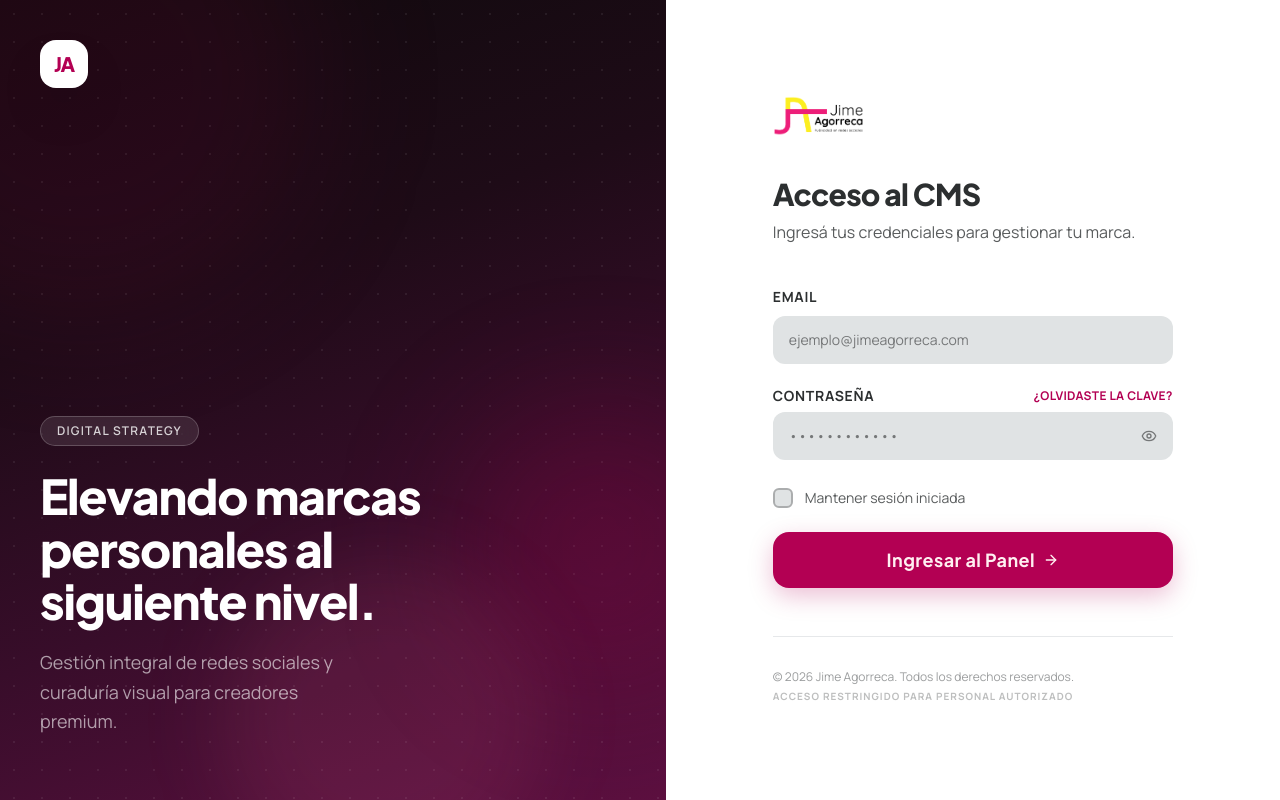
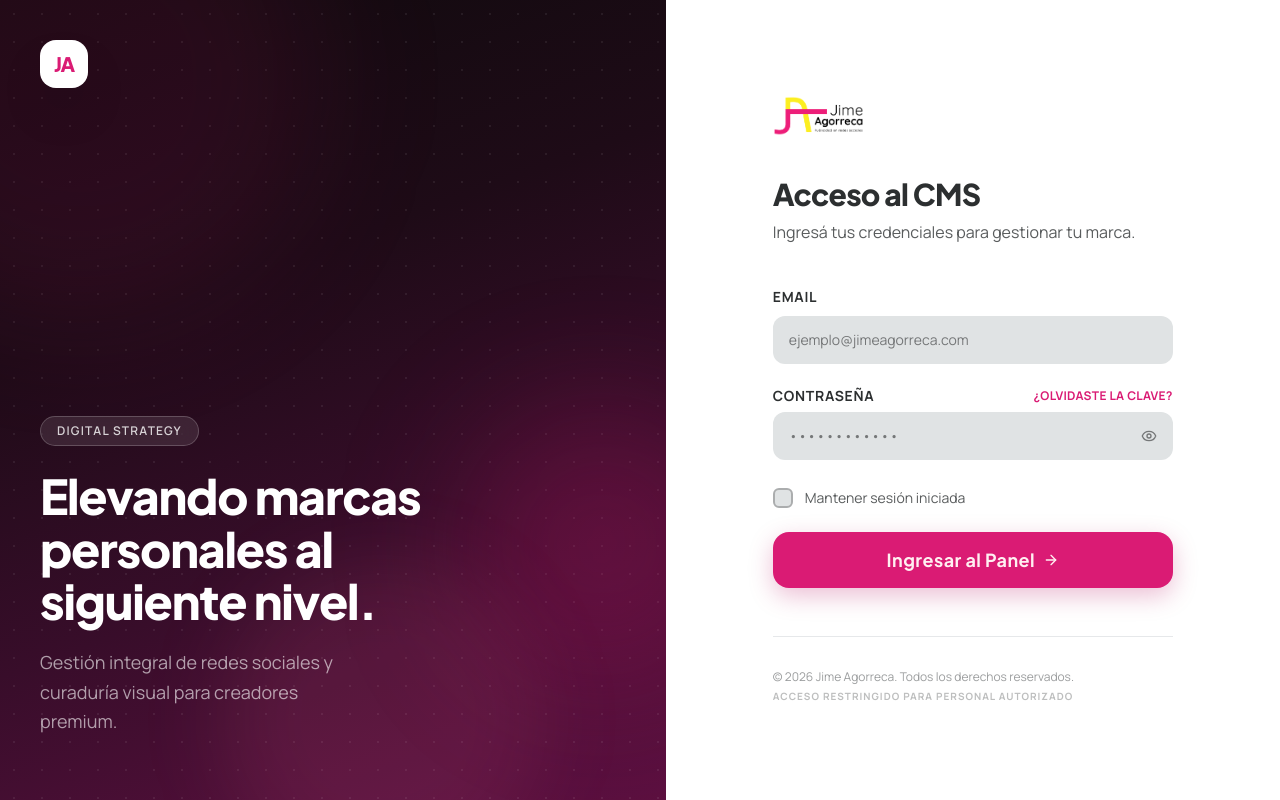
Before and after one commit to OAS-Dev/jime-agorreca-admin, a Next.js app: page /login in a window 1280 px wide. Built offline with nearby package versions, Linux system fonts and the light colour scheme.

Commit message:
🎨 UPD: Enhance Tailwind configuration with new font families and design tokens, and update global styles for improved theming and consistency across components

```diff
--- a/src/app/globals.css
+++ b/src/app/globals.css
@@ -2,32 +2,47 @@
 @tailwind components;
 @tailwind utilities;
 
+/* ── Claude Design — tokens (mirrors frontend) ── */
+:root {
+  --magenta: #D81B73;
+  --magenta-deep: #A10E54;
+  --magenta-soft: #FFE3EF;
+  --yellow: #FFD84D;
+  --yellow-soft: #FFF4C8;
+  --ink: #1A1014;
+  --ink-soft: #4A3A42;
+  --ink-muted: #7A6B73;
+  --cream: #FBF7F2;
+  --paper: #FFFFFF;
+  --line: #EADFD5;
+}
+
 @layer base {
   :root {
-    /* Brand — Kinetic Editorial */
-    --primary: 332 100% 35%;
-    --primary-foreground: 352 100% 97%;
+    /* Brand */
+    --primary: 332 78% 48%;        /* #D81B73 — alineado con --magenta */
+    --primary-foreground: 0 0% 100%;
     --secondary: 53 100% 20%;
     --secondary-foreground: 53 100% 18%;
 
-    /* Surface */
-    --background: 210 5% 96%;
-    --foreground: 195 4% 18%;
+    /* Surface — tonos cálidos (crema) */
+    --background: 35 33% 97%;      /* #FBF7F2 — --cream */
+    --foreground: 330 24% 8%;      /* #1A1014 — --ink */
 
     /* Shadcn system tokens */
     --card: 0 0% 100%;
-    --card-foreground: 195 4% 18%;
+    --card-foreground: 330 24% 8%;
     --popover: 0 0% 100%;
-    --popover-foreground: 195 4% 18%;
-    --muted: 210 5% 92%;
-    --muted-foreground: 195 4% 45%;
-    --accent: 210 5% 92%;
-    --accent-foreground: 195 4% 18%;
+    --popover-foreground: 330 24% 8%;
+    --muted: 28 20% 93%;
+    --muted-foreground: 330 9% 45%;
+    --accent: 28 20% 93%;
+    --accent-foreground: 330 24% 8%;
     --destructive: 0 84.2% 60.2%;
     --destructive-foreground: 0 0% 98%;
-    --border: 210 5% 88%;
-    --input: 210 5% 88%;
-    --ring: 332 100% 35%;
+    --border: 28 28% 88%;          /* #EADFD5 — --line */
+    --input: 28 28% 88%;
+    --ring: 332 78% 48%;
     --radius: 0.5rem;
   }
 }
@@ -37,7 +52,8 @@
     @apply border-border;
   }
   body {
-    @apply bg-surface-bright text-on-surface;
+    background: var(--cream);
+    color: var(--ink);
     font-family: var(--font-body), 'Manrope', sans-serif;
   }
   h1,
--- a/src/app/layout.tsx
+++ b/src/app/layout.tsx
@@ -1,5 +1,5 @@
 import type { Metadata } from 'next'
-import { Plus_Jakarta_Sans, Manrope } from 'next/font/google'
+import { Plus_Jakarta_Sans, Manrope, Fraunces, JetBrains_Mono } from 'next/font/google'
 import { SessionProvider } from '@/components/providers/session-provider'
 import './globals.css'
 
@@ -17,6 +17,21 @@ const manrope = Manrope({
   display: 'swap',
 })
 
+const fraunces = Fraunces({
+  subsets: ['latin'],
+  weight: ['400', '500', '600', '700'],
+  style: ['normal', 'italic'],
+  variable: '--font-fraunces',
+  display: 'swap',
+})
+
+const jetbrainsMono = JetBrains_Mono({
+  subsets: ['latin'],
+  weight: ['400', '500'],
+  variable: '--font-mono',
+  display: 'swap',
+})
+
 export const metadata: Metadata = {
   title: 'Admin | Jime Agorreca',
   description: 'Panel de administración — Jime Agorreca CMS',
@@ -29,7 +44,7 @@ const RootLayout = ({
 }>) => {
   return (
     <html lang="es" className="h-full">
-      <body className={`${plusJakartaSans.variable} ${manrope.variable} h-full antialiased`}>
+      <body className={`${plusJakartaSans.variable} ${manrope.variable} ${fraunces.variable} ${jetbrainsMono.variable} h-full antialiased`}>
         <SessionProvider>{children}</SessionProvider>
       </body>
     </html>
--- a/src/components/admin/Sidebar.tsx
+++ b/src/components/admin/Sidebar.tsx
@@ -55,8 +55,8 @@ const NavItem = ({
       onClick={onClose}
       className={`flex items-center gap-3 rounded-xl px-4 py-3 font-headline text-sm font-bold transition-all duration-150 ${
         active
-          ? 'bg-primary/[0.08] text-primary'
-          : 'text-on-surface-variant hover:bg-surface-container-low hover:text-on-surface'
+          ? 'bg-magenta/[0.08] text-magenta'
+          : 'text-ink-muted hover:bg-line/40 hover:text-ink'
       }`}
     >
       <Icon className="h-5 w-5 shrink-0" />
@@ -75,10 +75,10 @@ export const Sidebar = () => {
       {!isOpen && (
         <button
           onClick={() => setIsOpen(true)}
-          className="fixed left-4 top-4 z-50 flex h-10 w-10 items-center justify-center rounded-xl bg-surface-container-lowest shadow-kinetic md:hidden"
+          className="fixed left-4 top-4 z-50 flex h-10 w-10 items-center justify-center rounded-xl bg-paper shadow-kinetic md:hidden"
           aria-label="Abrir menú"
         >
-          <Menu className="h-5 w-5 text-on-surface" />
+          <Menu className="h-5 w-5 text-ink" />
         </button>
       )}
 
@@ -92,28 +92,29 @@ export const Sidebar = () => {
 
       {/* Sidebar */}
       <aside
-        className={`fixed left-0 top-0 z-50 flex h-screen w-64 flex-col bg-surface-container-lowest p-6 shadow-kinetic transition-transform duration-300 ease-in-out md:translate-x-0 ${
+        className={`fixed left-0 top-0 z-50 flex h-screen w-64 flex-col bg-paper p-6 shadow-kinetic transition-transform duration-300 ease-in-out md:translate-x-0 ${
           isOpen ? 'translate-x-0' : '-translate-x-full'
         }`}
+        style={{ borderRight: '1px solid var(--line)' }}
       >
         {/* Brand — with X button on mobile when open */}
         <div className="mb-10 flex items-center justify-between px-2">
           <div className="flex items-center gap-3">
-            <div className="flex h-10 w-10 shrink-0 items-center justify-center rounded-xl bg-primary shadow-kinetic-primary">
-              <span className="font-headline text-base font-black text-on-primary">JA</span>
+            <div className="flex h-10 w-10 shrink-0 items-center justify-center rounded-xl bg-magenta shadow-kinetic-primary">
+              <span className="font-headline text-base font-black text-white">JA</span>
             </div>
             <div>
-              <h1 className="font-headline text-sm font-extrabold leading-none tracking-tight text-on-surface">
+              <h1 className="font-headline text-sm font-extrabold leading-none tracking-tight text-ink">
                 Jime Agorreca
               </h1>
-              <p className="mt-1 font-body text-[10px] font-bold uppercase tracking-widest text-on-surface-variant">
+              <p className="mt-1 font-mono text-[10px] font-bold uppercase tracking-widest text-ink-muted">
                 Admin Panel
               </p>
             </div>
           </div>
           <button
             onClick={() => setIsOpen(false)}
-            className="flex h-8 w-8 items-center justify-center rounded-lg text-on-surface-variant transition-colors hover:text-on-surface md:hidden"
+            className="flex h-8 w-8 items-center justify-center rounded-lg text-ink-muted transition-colors hover:text-ink md:hidden"
             aria-label="Cerrar menú"
           >
             <X className="h-5 w-5" />
@@ -135,7 +136,7 @@ export const Sidebar = () => {
 
           {/* Sección Blog */}
           <div className="pt-4">
-            <p className="px-4 pb-2 font-body text-[10px] font-black uppercase tracking-widest text-on-surface-variant/50">
+            <p className="px-4 pb-2 font-mono text-[10px] font-black uppercase tracking-widest text-ink-muted/60">
               Blog
             </p>
             {blogItems.map(({ href, label, icon }) => (
@@ -152,7 +153,7 @@ export const Sidebar = () => {
 
           {/* Sección Videos */}
           <div className="pt-4">
-            <p className="px-4 pb-2 font-body text-[10px] font-black uppercase tracking-widest text-on-surface-variant/50">
+            <p className="px-4 pb-2 font-mono text-[10px] font-black uppercase tracking-widest text-ink-muted/60">
               Videos
             </p>
             {videoItems.map(({ href, label, icon }) => (
@@ -169,7 +170,7 @@ export const Sidebar = () => {
 
           {/* Sección Usuarios */}
           <div className="pt-4">
-            <p className="px-4 pb-2 font-body text-[10px] font-black uppercase tracking-widest text-on-surface-variant/50">
+            <p className="px-4 pb-2 font-mono text-[10px] font-black uppercase tracking-widest text-ink-muted/60">
               Usuarios
             </p>
             {userItems.map(({ href, label, icon }) => (
@@ -187,14 +188,14 @@ export const Sidebar = () => {
 
         {/* Bottom */}
         <div className="mt-auto space-y-2 pt-6">
-          <div className="rounded-xl bg-surface-container-low p-4">
-            <p className="mb-2 font-body text-[10px] font-bold uppercase tracking-widest text-on-surface-variant">
+          <div className="rounded-xl p-4" style={{ background: 'var(--cream)', border: '1px solid var(--line)' }}>
+            <p className="mb-2 font-mono text-[10px] font-bold uppercase tracking-widest text-ink-muted">
               Soporte
             </p>
             <Button
               variant="ghost"
               size="sm"
-              className="w-full justify-start px-0 font-body font-semibold text-primary hover:bg-transparent hover:text-primary/80"
+              className="w-full justify-start px-0 font-body font-semibold text-magenta hover:bg-transparent hover:text-magenta-deep"
             >
               <HelpCircle className="h-4 w-4" />
               Centro de Ayuda
@@ -203,7 +204,7 @@ export const Sidebar = () => {
           <Button
             variant="ghost"
             onClick={() => signOut({ callbackUrl: '/login' })}
-            className="w-full justify-start px-4 font-body font-semibold text-on-surface-variant hover:bg-destructive/[0.06] hover:text-destructive"
+            className="w-full justify-start px-4 font-body font-semibold text-ink-muted hover:bg-destructive/[0.06] hover:text-destructive"
           >
             <LogOut className="h-4 w-4" />
             Cerrar sesión
--- a/tailwind.config.ts
+++ b/tailwind.config.ts
@@ -17,6 +17,8 @@ const config: Config = {
       fontFamily: {
         headline: ['var(--font-headline)', 'sans-serif'],
         body: ['var(--font-body)', 'sans-serif'],
+        fraunces: ['var(--font-fraunces)', 'serif'],
+        mono: ['var(--font-mono)', 'monospace'],
       },
       colors: {
         // shadcn CSS variable system
@@ -70,6 +72,18 @@ const config: Config = {
         'on-surface-variant': '#595c5d',
         'outline-variant': '#abadae',
         'outline': '#757778',
+        // Claude Design tokens (mirrors frontend — usar con var() o clase directa)
+        'magenta': 'var(--magenta)',
+        'magenta-deep': 'var(--magenta-deep)',
+        'magenta-soft': 'var(--magenta-soft)',
+        'yellow': 'var(--yellow)',
+        'yellow-soft': 'var(--yellow-soft)',
+        'ink': 'var(--ink)',
+        'ink-soft': 'var(--ink-soft)',
+        'ink-muted': 'var(--ink-muted)',
+        'cream': 'var(--cream)',
+        'paper': 'var(--paper)',
+        'line': 'var(--line)',
       },
       keyframes: {
         'accordion-down': {
```
